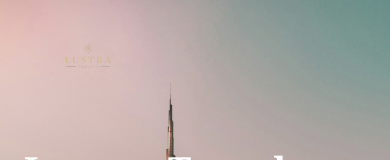
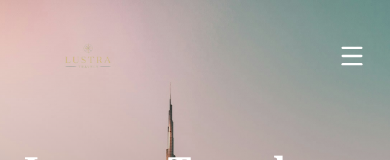
Before and after one commit to PhilCP/Lustra-Travels, a React (Vite) app: page / in a window 390 px wide. Shown: the top 160 px of the page. Built offline with nearby package versions, Linux system fonts and the light colour scheme.

Commit message:
responsiveness

```diff
--- a/src/Global/Navbar.tsx
+++ b/src/Global/Navbar.tsx
@@ -1,10 +1,12 @@
 import { useState } from "react"
 import { Link, useLocation } from "react-router-dom"
+import { Menu, X } from "lucide-react"
 import logo from "../assets/lustra-logo.png" // ✅ Proper image import for Vercel
 
 const Navbar = () => {
   const location = useLocation()
   const [active, setActive] = useState(location.pathname)
+  const [menuOpen, setMenuOpen] = useState(false)
 
   const navLinks = [
     { name: "Home", path: "/" },
@@ -18,7 +20,7 @@
   return (
     <header className="absolute top-0 left-0 w-full z-50">
       <div className="container mx-auto px-6 py-5 flex justify-between items-center">
-        {/* ✅ Logo Image instead of text */}
+        {/* ✅ Logo */}
         <Link to="/" onClick={() => setActive("/")}>
           <img
             src={logo}
@@ -27,7 +29,7 @@
           />
         </Link>
 
-        {/* Navigation */}
+        {/* Desktop Navigation */}
         <nav className="hidden md:flex gap-4 text-white/90 font-medium">
           {navLinks.map((link) => (
             <Link
@@ -44,7 +46,39 @@
             </Link>
           ))}
         </nav>
+
+        {/* Mobile Menu Button */}
+        <button
+          className="md:hidden text-white focus:outline-none"
+          onClick={() => setMenuOpen(!menuOpen)}
+          aria-label="Toggle menu"
+        >
+          {menuOpen ? <X size={28} /> : <Menu size={28} />}
+        </button>
       </div>
+
+      {/* ✅ Mobile Dropdown Menu */}
+      {menuOpen && (
+        <div className="md:hidden bg-black/90 backdrop-blur-md text-white flex flex-col items-center space-y-4 py-6 transition-all duration-300">
+          {navLinks.map((link) => (
+            <Link
+              key={link.name}
+              to={link.path}
+              onClick={() => {
+                setActive(link.path)
+                setMenuOpen(false)
+              }}
+              className={`px-6 py-2 rounded-full w-11/12 text-center transition-all duration-300 ${
+                active === link.path
+                  ? "bg-white text-black"
+                  : "bg-white/10 hover:bg-white hover:text-black"
+              }`}
+            >
+              {link.name}
+            </Link>
+          ))}
+        </div>
+      )}
     </header>
   )
 }
```
